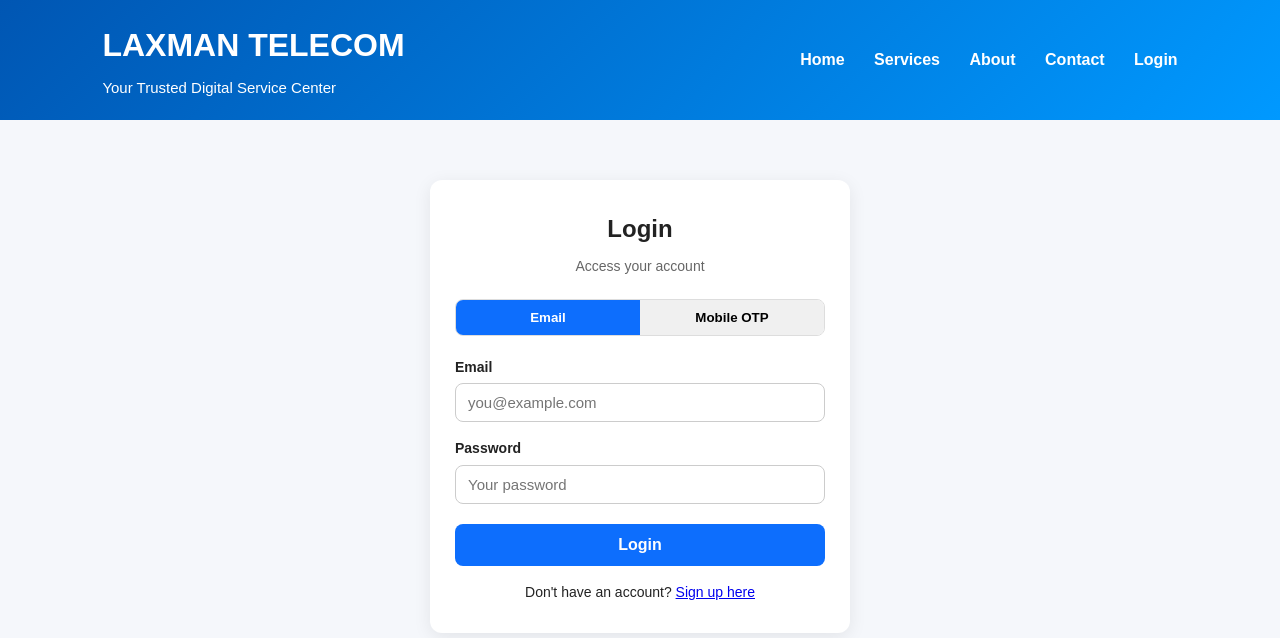
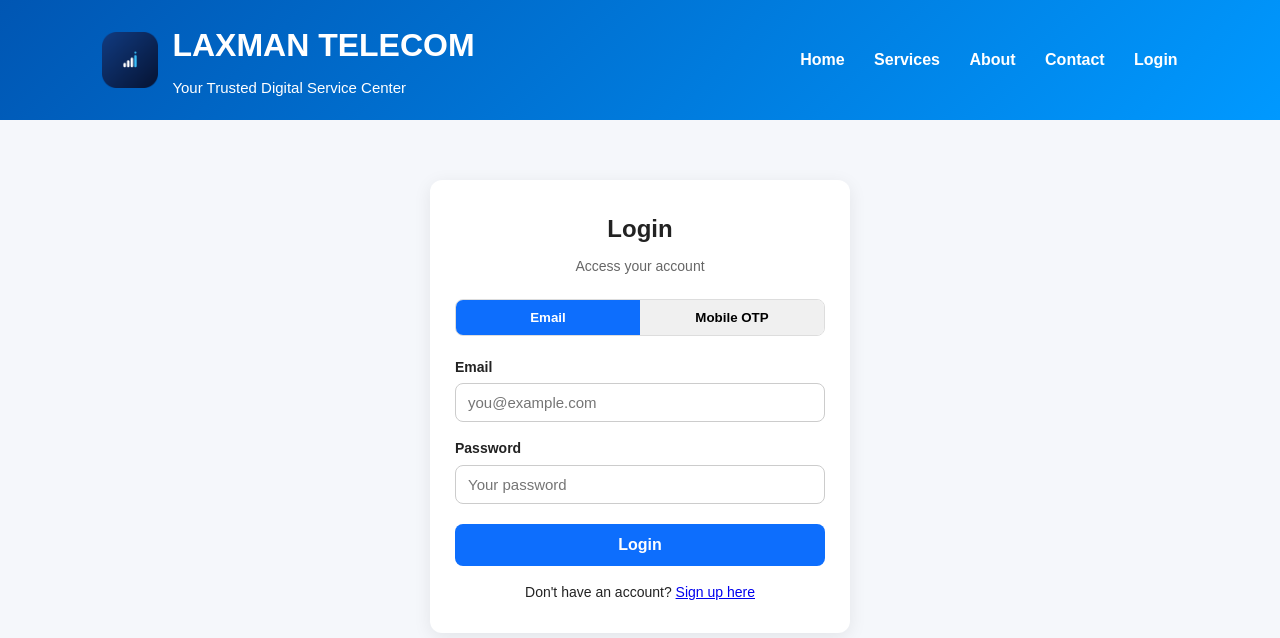
Before and after one commit to laxmantelecom03/laxmantelecom03.github.io, a plain HTML site: page login.html in a window 1280 px wide. Drawn offline with Linux system fonts and the light colour scheme.

Commit message:
Enhance logo section with image and flex layout

```diff
--- a/login.html
+++ b/login.html
@@ -6,13 +6,20 @@
 <title>Login | LAXMAN TELECOM</title>
 <link rel="stylesheet" href="style.css">
 <link rel="stylesheet" href="auth-style.css">
+<link rel="icon" type="image/png" sizes="32x32" href="favicon-32.png">
+<link rel="icon" type="image/png" sizes="192x192" href="favicon-192.png">
+<link rel="apple-touch-icon" sizes="180x180" href="favicon-180.png">
+<link rel="shortcut icon" href="favicon.ico">
 </head>
 <body>
 
 <header class="header">
-  <div class="logo">
-    <h1>LAXMAN TELECOM</h1>
-    <p>Your Trusted Digital Service Center</p>
+  <div class="logo" style="display:flex; align-items:center; gap:14px;">
+    <img src="laxman-telecom-icon-round.png" alt="Laxman Telecom logo" style="height:56px; width:56px;">
+    <div>
+      <h1>LAXMAN TELECOM</h1>
+      <p>Your Trusted Digital Service Center</p>
+    </div>
   </div>
   <nav>
     <a href="index.html#home">Home</a>
```
